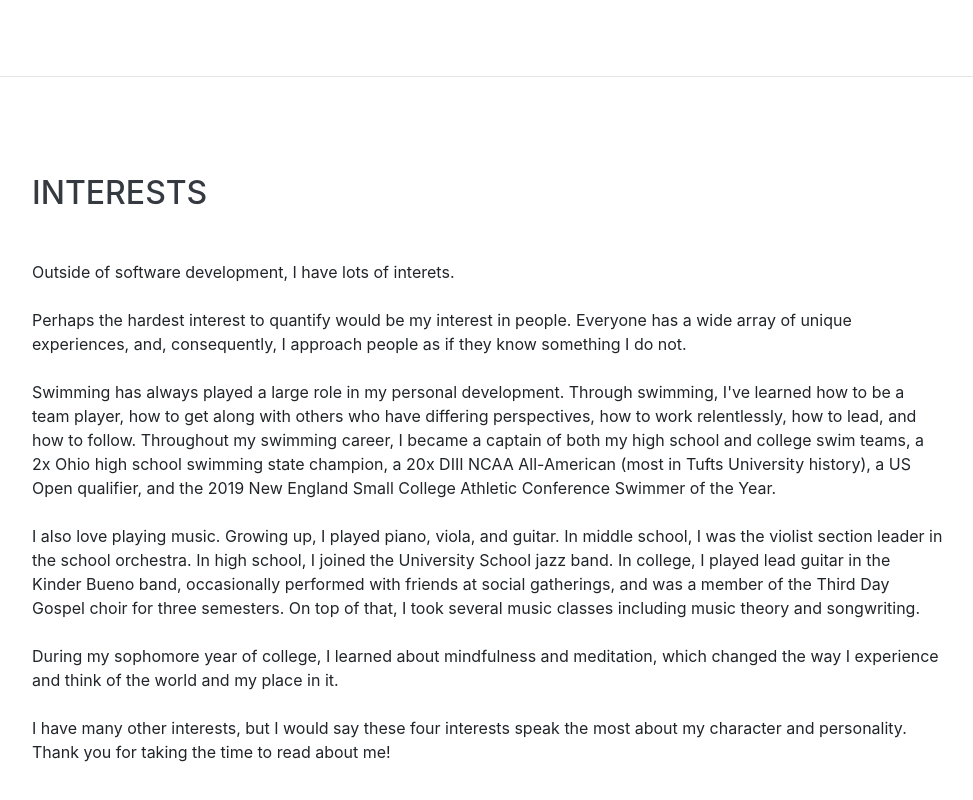
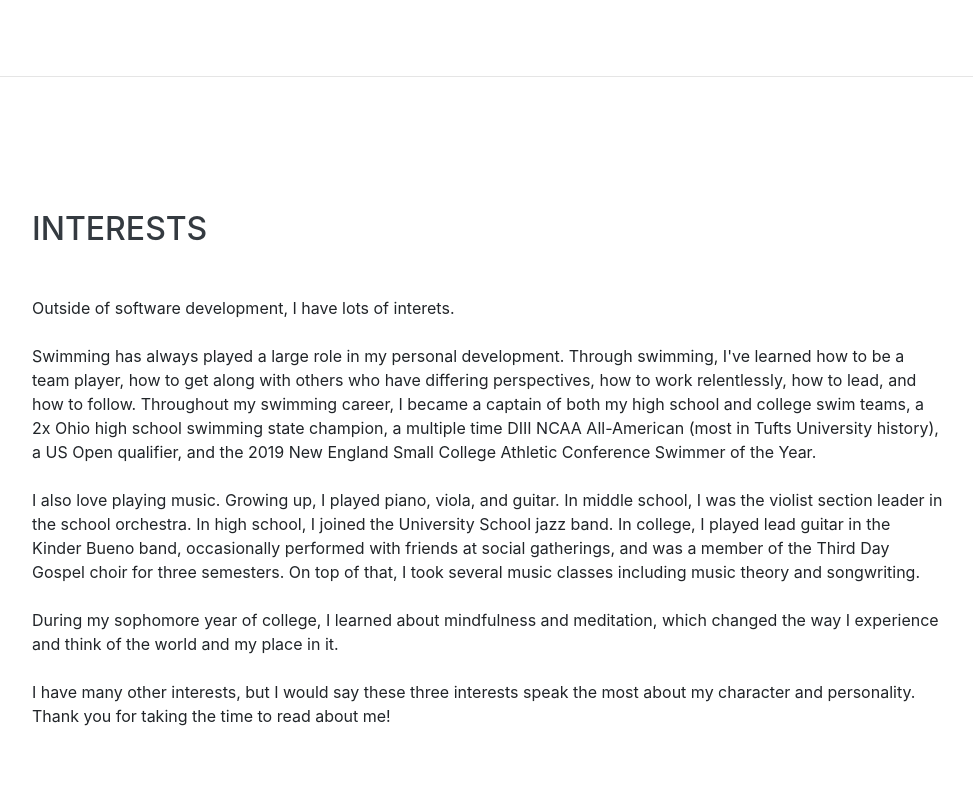
Before and after one commit to kingsleydb/kingsleydb.github.io, a website with bundled scripts: page index.html in a window 1280 px wide. Shown: the part 2495-3295 px from the top of the page, without its empty margins (288-1261 px from the left). Built offline with nearby package versions, Linux system fonts and the light colour scheme; a web font is replaced by a local one.

Commit message:
Removed people from interests

```diff
--- a/index.html
+++ b/index.html
@@ -149,16 +149,15 @@
       <div class="w-100">
         <h2 class="mb-5">Interests</h2>
         <p> Outside of software development, I have lots of interets.
+
             <br> <br>
-            Perhaps the hardest interest to quantify would be my interest in people. Everyone has a wide array of unique experiences, and, consequently, I approach people as if they know something I do not.
-            <br> <br>
-            Swimming has always played a large role in my personal development. Through swimming, I've learned how to be a team player, how to get along with others who have differing perspectives, how to work relentlessly, how to lead, and how to follow. Throughout my swimming career, I became a captain of both my high school and college swim teams, a 2x Ohio  high school swimming state champion, a 20x DIII NCAA All-American (most in Tufts University history), a US Open qualifier, and the 2019 New England Small College Athletic Conference Swimmer of the Year.
+            Swimming has always played a large role in my personal development. Through swimming, I've learned how to be a team player, how to get along with others who have differing perspectives, how to work relentlessly, how to lead, and how to follow. Throughout my swimming career, I became a captain of both my high school and college swim teams, a 2x Ohio  high school swimming state champion, a multiple time DIII NCAA All-American (most in Tufts University history), a US Open qualifier, and the 2019 New England Small College Athletic Conference Swimmer of the Year.
             <br> <br>
             I also love playing music. Growing up, I played piano, viola, and guitar. In middle school, I was the violist section leader in the school orchestra. In high school, I joined the University School jazz band. In college, I played lead guitar in the Kinder Bueno band, occasionally performed with friends at social gatherings, and was a member of the Third Day Gospel choir for three semesters. On top of that, I took several music classes including music theory and songwriting.
             <br> <br>
             During my sophomore year of college, I learned about mindfulness and meditation, which changed the way I experience and think of the world and my place in it.
             <br> <br>
-            I have many other interests, but I would say these four interests speak the most about my character and personality. Thank you for taking the time to read about me!
+            I have many other interests, but I would say these three interests speak the most about my character and personality. Thank you for taking the time to read about me!
 
         </p>
       </div>
```
Also changed, not shown: trophy.jpg (renamed from 54729726_10157078565378794_8928492261054873600_o.jpg).
